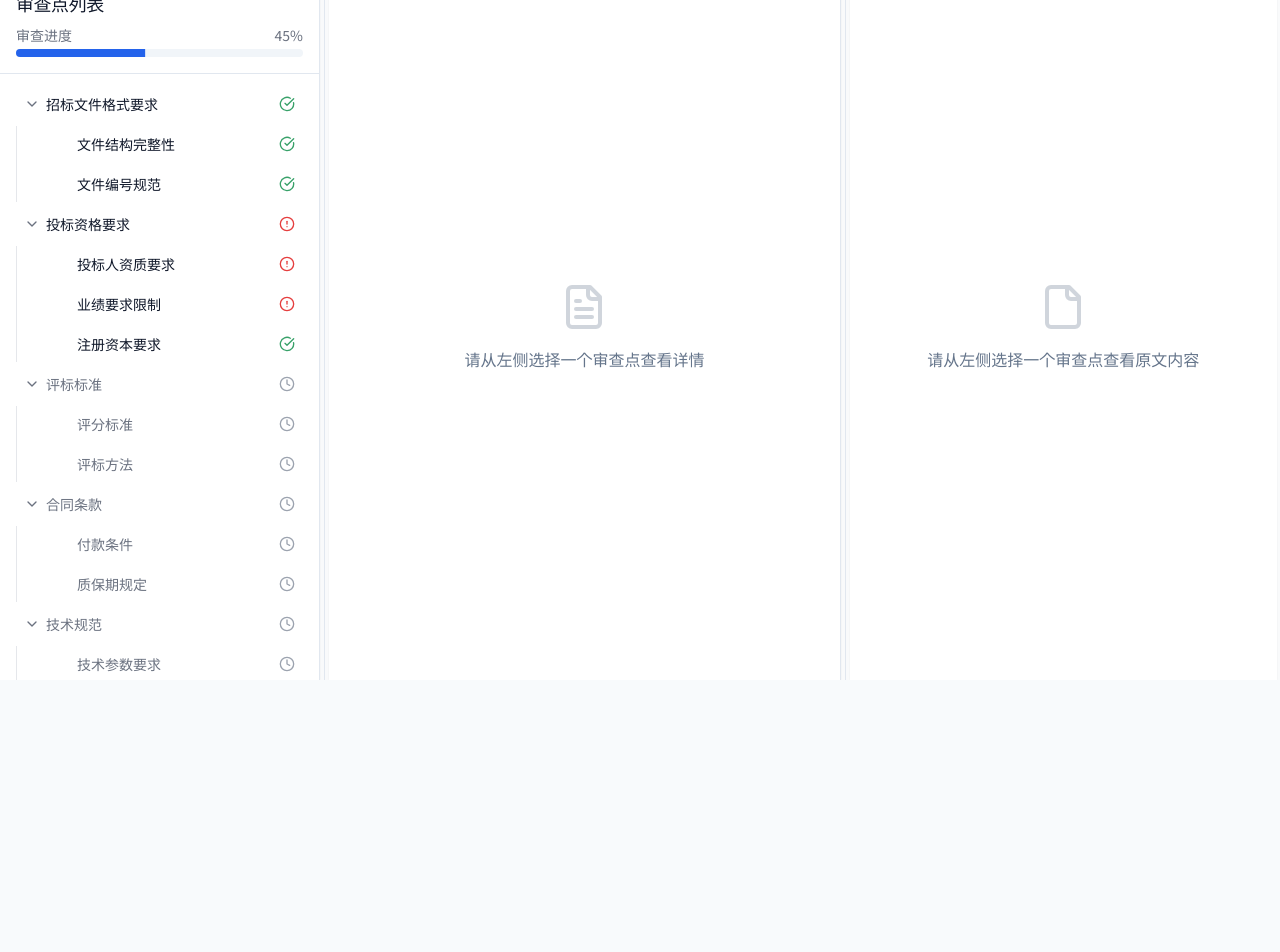
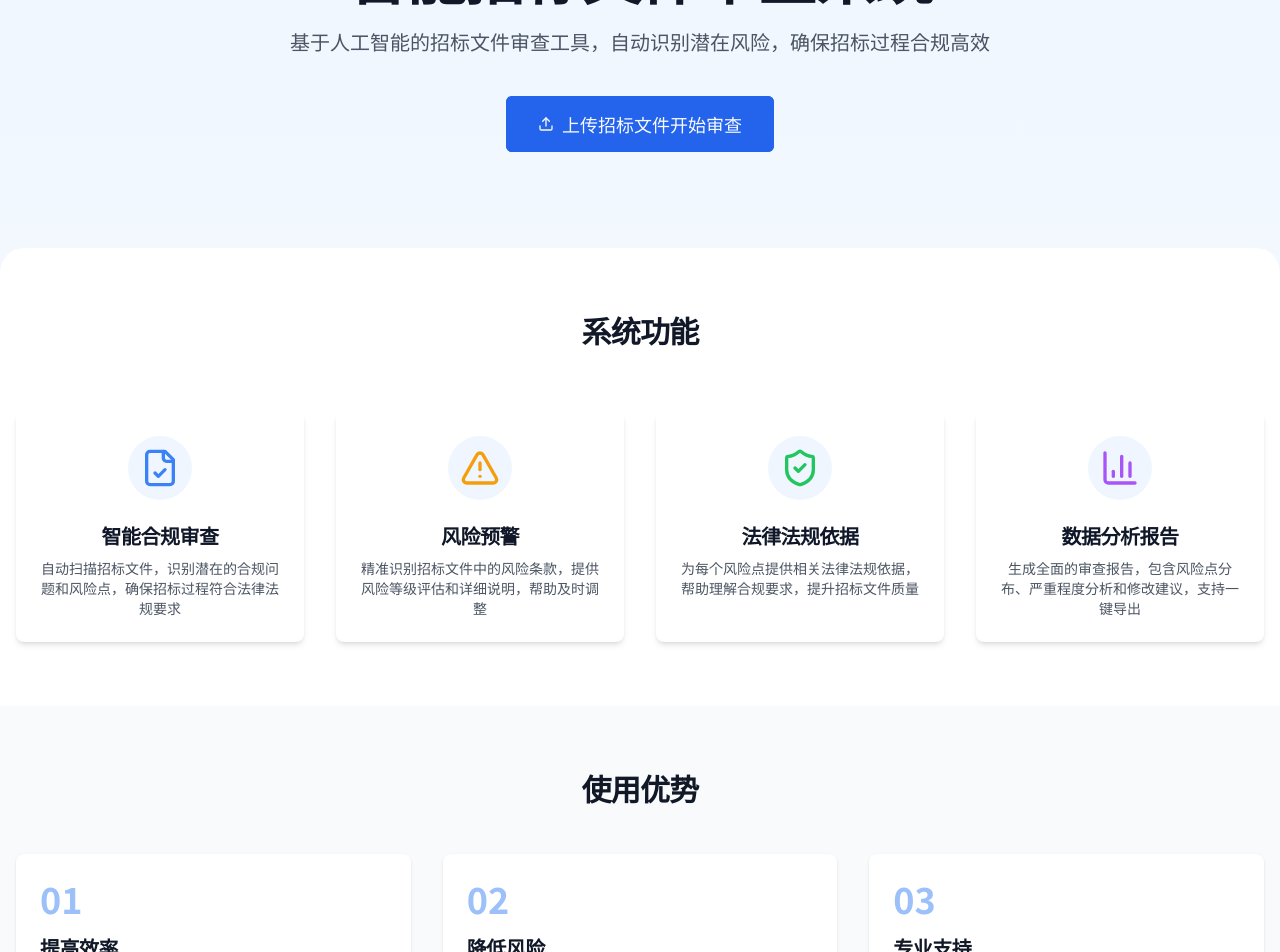
Before and after one commit to liuhuapiaoyuan/tender-review-system, a React (Vite) app: page / in a window 1280 px wide. Shown: the part 120-1072 px from the top of the page. Before the commit the page ends 800 px from the top, so only its background shows below. Built offline with nearby package versions, Linux system fonts and the light colour scheme.

Commit message:
feat: Add home page with upload button
Adds a home page with an upload button at the top and a section to introduce the features.

```diff
--- a/src/App.tsx
+++ b/src/App.tsx
@@ -1,8 +1,10 @@
+
 import { Toaster } from "@/components/ui/toaster";
 import { Toaster as Sonner } from "@/components/ui/sonner";
 import { TooltipProvider } from "@/components/ui/tooltip";
 import { QueryClient, QueryClientProvider } from "@tanstack/react-query";
 import { BrowserRouter, Routes, Route } from "react-router-dom";
+import HomePage from "./pages/HomePage";
 import Index from "./pages/Index";
 import NotFound from "./pages/NotFound";
 
@@ -15,7 +17,8 @@ const App = () => (
       <Sonner />
       <BrowserRouter>
         <Routes>
-          <Route path="/" element={<Index />} />
+          <Route path="/" element={<HomePage />} />
+          <Route path="/review" element={<Index />} />
           {/* ADD ALL CUSTOM ROUTES ABOVE THE CATCH-ALL "*" ROUTE */}
           <Route path="*" element={<NotFound />} />
         </Routes>
--- /dev/null
+++ b/src/pages/HomePage.tsx
@@ -0,0 +1,140 @@
+
+import { Button } from "@/components/ui/button";
+import { Card, CardContent, CardDescription, CardHeader, CardTitle } from "@/components/ui/card";
+import { Upload, FileCheck, ShieldCheck, AlertTriangle, BarChart3 } from "lucide-react";
+import { Link } from "react-router-dom";
+
+const HomePage = () => {
+  return (
+    <div className="min-h-screen bg-gradient-to-b from-blue-50 to-white">
+      {/* Hero Section */}
+      <div className="container mx-auto px-4 pt-16 pb-24 text-center">
+        <h1 className="text-4xl md:text-6xl font-bold text-gray-900 mb-6 tracking-tight">
+          智能招标文件审查系统
+        </h1>
+        <p className="text-xl text-gray-600 mb-10 max-w-3xl mx-auto">
+          基于人工智能的招标文件审查工具，自动识别潜在风险，确保招标过程合规高效
+        </p>
+
+        <Link to="/review">
+          <Button size="lg" className="group relative overflow-hidden h-14 px-8 text-lg">
+            <span className="absolute inset-0 w-full h-full transition-all duration-300 ease-out transform translate-x-0 -skew-x-12 bg-primary group-hover:bg-opacity-80"></span>
+            <span className="absolute inset-0 w-full h-full transition-all duration-300 ease-out transform skew-x-12 bg-primary group-hover:bg-opacity-90"></span>
+            <span className="absolute bottom-0 left-0 hidden w-10 h-20 transition-all duration-100 ease-out transform -translate-x-8 translate-y-10 bg-primary rotate-12"></span>
+            <span className="absolute bottom-0 right-0 hidden w-10 h-20 transition-all duration-100 ease-out transform translate-x-10 translate-y-8 bg-primary -rotate-12"></span>
+            <span className="relative flex items-center gap-2">
+              <Upload className="h-5 w-5" />
+              上传招标文件开始审查
+            </span>
+          </Button>
+        </Link>
+      </div>
+
+      {/* Features Section */}
+      <div className="container mx-auto px-4 py-16 bg-white rounded-t-3xl shadow-sm">
+        <h2 className="text-3xl font-bold text-center mb-16 text-gray-900">系统功能</h2>
+
+        <div className="grid md:grid-cols-2 lg:grid-cols-4 gap-8">
+          <FeatureCard
+            icon={<FileCheck className="h-10 w-10 text-blue-500" />}
+            title="智能合规审查"
+            description="自动扫描招标文件，识别潜在的合规问题和风险点，确保招标过程符合法律法规要求"
+          />
+
+          <FeatureCard
+            icon={<AlertTriangle className="h-10 w-10 text-amber-500" />}
+            title="风险预警"
+            description="精准识别招标文件中的风险条款，提供风险等级评估和详细说明，帮助及时调整"
+          />
+
+          <FeatureCard
+            icon={<ShieldCheck className="h-10 w-10 text-green-500" />}
+            title="法律法规依据"
+            description="为每个风险点提供相关法律法规依据，帮助理解合规要求，提升招标文件质量"
+          />
+
+          <FeatureCard
+            icon={<BarChart3 className="h-10 w-10 text-purple-500" />}
+            title="数据分析报告"
+            description="生成全面的审查报告，包含风险点分布、严重程度分析和修改建议，支持一键导出"
+          />
+        </div>
+      </div>
+
+      {/* Advantages Section */}
+      <div className="container mx-auto px-4 py-16 bg-gray-50">
+        <h2 className="text-3xl font-bold text-center mb-12 text-gray-900">使用优势</h2>
+
+        <div className="grid md:grid-cols-3 gap-8">
+          <AdvantageCard
+            number="01"
+            title="提高效率"
+            description="将原本需要数小时的人工审查缩短至几分钟，大幅提升工作效率"
+          />
+
+          <AdvantageCard
+            number="02"
+            title="降低风险"
+            description="基于大量案例和法规的智能分析，有效识别隐蔽风险，降低合规风险"
+          />
+
+          <AdvantageCard
+            number="03"
+            title="专业支持"
+            description="提供专业的修改建议和法律依据，相当于拥有招投标专家团队支持"
+          />
+        </div>
+      </div>
+
+      {/* CTA Section */}
+      <div className="container mx-auto px-4 py-20 text-center">
+        <h2 className="text-3xl font-bold mb-6 text-gray-900">立即开始使用</h2>
+        <p className="text-xl text-gray-600 mb-10 max-w-3xl mx-auto">
+          上传您的招标文件，立即体验智能审查系统带来的高效与安心
+        </p>
+
+        <Link to="/review">
+          <Button size="lg" className="bg-primary hover:bg-primary/90">
+            开始审查
+          </Button>
+        </Link>
+      </div>
+    </div>
+  );
+};
+
+const FeatureCard = ({ icon, title, description }: {
+  icon: React.ReactNode;
+  title: string;
+  description: string;
+}) => {
+  return (
+    <Card className="border-none shadow-md hover:shadow-lg transition-shadow">
+      <CardHeader className="pb-2 flex flex-col items-center">
+        <div className="mb-4 p-3 rounded-full bg-blue-50">{icon}</div>
+        <CardTitle className="text-xl font-bold text-center">{title}</CardTitle>
+      </CardHeader>
+      <CardContent>
+        <CardDescription className="text-gray-600 text-center text-sm">
+          {description}
+        </CardDescription>
+      </CardContent>
+    </Card>
+  );
+};
+
+const AdvantageCard = ({ number, title, description }: {
+  number: string;
+  title: string;
+  description: string;
+}) => {
+  return (
+    <div className="p-6 rounded-lg bg-white shadow hover:shadow-md transition-shadow">
+      <div className="text-4xl font-bold text-blue-500 opacity-50 mb-4">{number}</div>
+      <h3 className="text-xl font-bold mb-3 text-gray-900">{title}</h3>
+      <p className="text-gray-600">{description}</p>
+    </div>
+  );
+};
+
+export default HomePage;
--- a/src/pages/Index.tsx
+++ b/src/pages/Index.tsx
@@ -2,8 +2,8 @@
 import TenderReviewSystem from "@/components/TenderReviewSystem";
 import { mockTenderReview } from "@/data/mockData";
 
-const Index = () => {
+const ReviewPage = () => {
   return <TenderReviewSystem data={mockTenderReview} />;
 };
 
-export default Index;
+export default ReviewPage;
```
